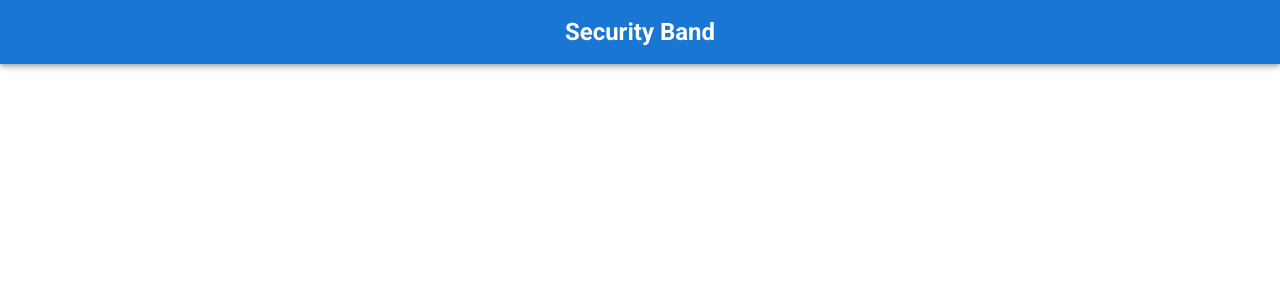
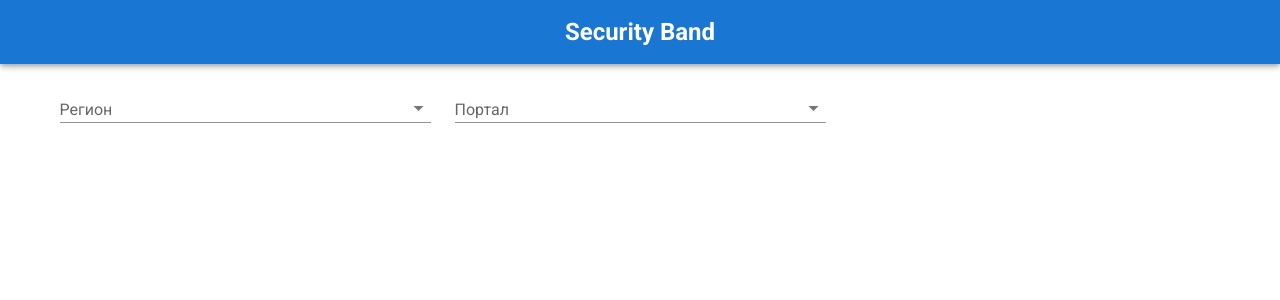
Before and after one commit to menshikovyaroslav/dem18092021, a Vue app in the folder Frontend/: page / in a window 1280 px wide. Shown: the top 300 px of the page. Built offline with nearby package versions, Linux system fonts and the light colour scheme; no server answers.

Commit message:
- Начал получать списки - Отрисовываю списки для выбора

```diff
--- a/Frontend/src/views/Home.vue
+++ b/Frontend/src/views/Home.vue
@@ -1,7 +1,32 @@
 <template>
   <v-container>
     <v-row class="text-center">
-
+      <v-col
+        cols="4"
+        class="mt-4"
+      >
+        <v-select
+          v-model="chosenData.region"
+          :items="regionList"
+          label="Регион"
+          item-text="name"
+          return-object
+          dense
+        />
+      </v-col>
+      <v-col
+        cols="4"
+        class="mt-4"
+      >
+        <v-select
+          v-model="chosenData.portal"
+          :items="portalList"
+          label="Портал"
+          item-text="name"
+          return-object
+          dense
+        />
+      </v-col>
     </v-row>
   </v-container>
 </template>
@@ -12,24 +37,36 @@ import axios from 'axios'
 export default {
   name: 'Home',
   data() {
-    return {}
+    return {
+      chosenData: {
+        region: {
+          name: '',
+          id: 0,
+        },
+        portal: {
+          name: '',
+          id: 0,
+          link: '',
+        },
+      },
+      regionList: [],
+      portalList: [],
+    }
   },
   methods: {},
   mounted() {
     axios({
-      method: 'post',
-      url: 'http://94.180.116.89:5522/api/getbynumber',
-      data: {
-        number: '',
-        region: 777,
-      },
+      url: 'http://94.180.116.89:5522/api/regions',
+      method: 'get',
     })
-      .then(res => {
-        console.log(`res`, res)
-      })
-      .catch(err => {
-        console.log(`error`, err)
-      })
+      .then(res => this.regionList = res.data)
+      .catch(error => console.log(`error`, error))
+    axios({
+      url: 'http://94.180.116.89:5522/api/portals',
+      method: 'get',
+    })
+      .then(res => this.portalList = res.data)
+      .catch(error => console.log(`error`, error))
   },
 }
 </script>
```
